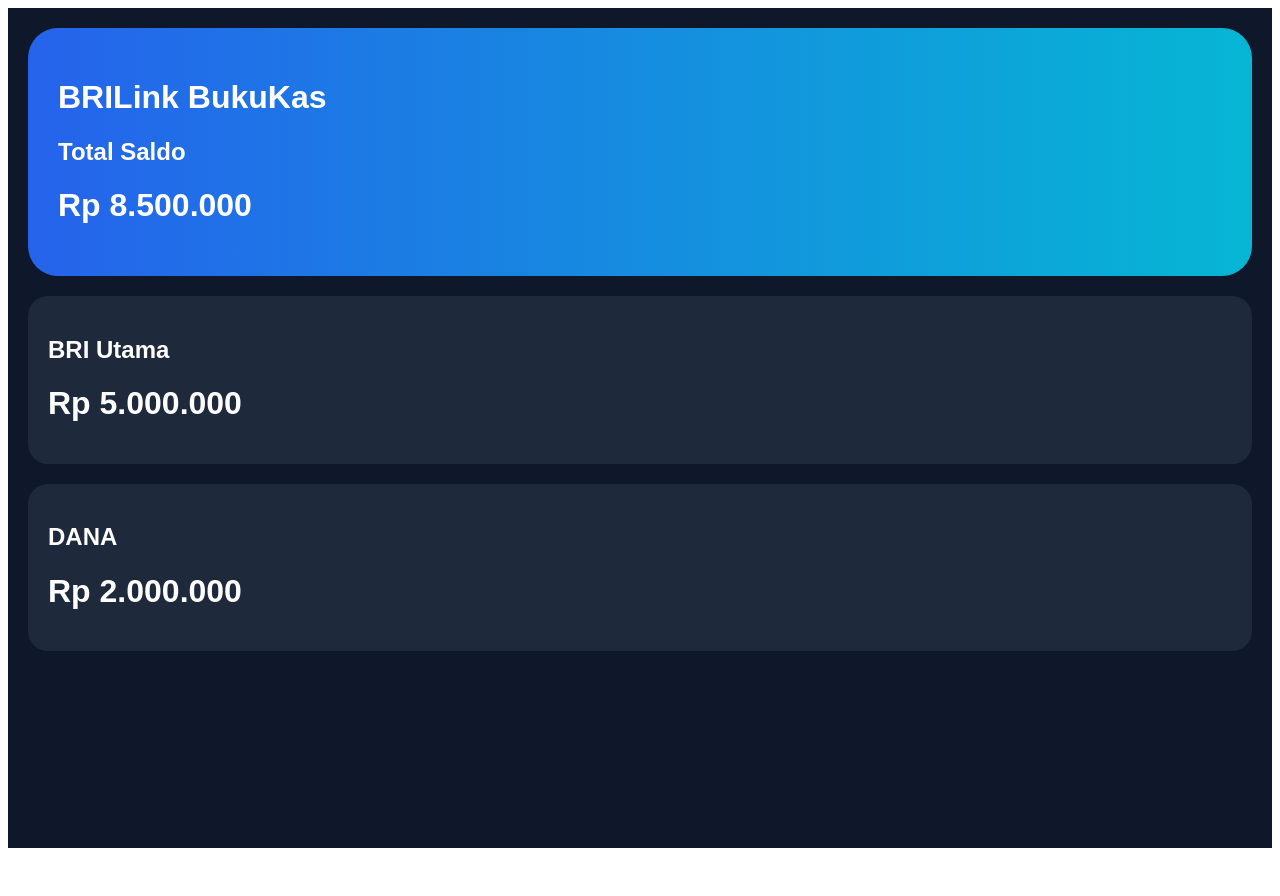
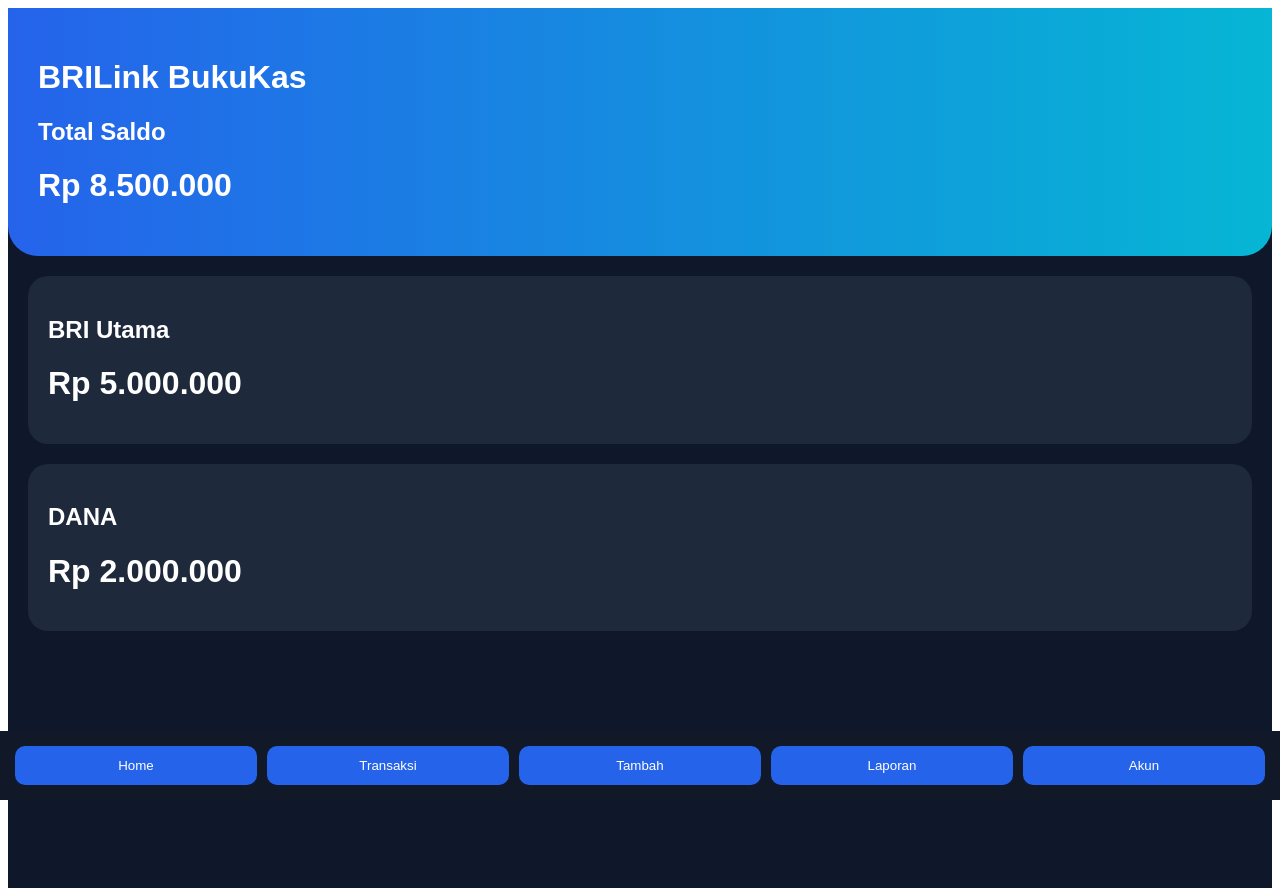
Before and after one commit to karyabengkellas03-dot/Buku-kas-brilink, a React (Vite) app: page / in a window 1280 px wide. Before the commit the page ends 856 px from the top, so only its background shows below. Built offline with nearby package versions, Linux system fonts and the light colour scheme.

Commit message:
Update App.jsx

```diff
--- a/src/App.jsx
+++ b/src/App.jsx
@@ -1,22 +1,25 @@
-import React from "react";
+import React, { useState } from "react";
 
 export default function App() {
+  const [page, setPage] = useState("home");
+
   return (
     <div
       style={{
         background: "#0f172a",
         minHeight: "100vh",
         color: "white",
-        padding: 20,
         fontFamily: "Arial",
+        paddingBottom: 80,
       }}
     >
+      {/* HEADER */}
       <div
         style={{
           background: "linear-gradient(to right,#2563eb,#06b6d4)",
           padding: 30,
-          borderRadius: 30,
-          marginBottom: 20,
+          borderBottomLeftRadius: 30,
+          borderBottomRightRadius: 30,
         }}
       >
         <h1>BRILink BukuKas</h1>
@@ -24,6 +27,115 @@
         <h1>Rp 8.500.000</h1>
       </div>
 
+      {/* HOME */}
+      {page === "home" && (
+        <div style={{ padding: 20 }}>
+          <Card title="BRI Utama" saldo="Rp 5.000.000" />
+          <Card title="DANA" saldo="Rp 2.000.000" />
+        </div>
+      )}
+
+      {/* TRANSAKSI */}
+      {page === "transaksi" && (
+        <div style={{ padding: 20 }}>
+          <h1>Riwayat Transaksi</h1>
+
+          <Box>
+            <h2>Transfer</h2>
+            <p>BRI → DANA</p>
+            <h2 style={{ color: "#22c55e" }}>+ Rp 500.000</h2>
+          </Box>
+
+          <Box>
+            <h2>Tarik Tunai</h2>
+            <p>BRI Utama</p>
+            <h2 style={{ color: "#ef4444" }}>- Rp 200.000</h2>
+          </Box>
+        </div>
+      )}
+
+      {/* TAMBAH */}
+      {page === "tambah" && (
+        <div style={{ padding: 20 }}>
+          <h1>Tambah Transaksi</h1>
+
+          <Box>
+            <input style={input} placeholder="Nominal" />
+
+            <select style={input}>
+              <option>Pilih Jenis</option>
+              <option>Transfer</option>
+              <option>Pulsa</option>
+              <option>Token PLN</option>
+            </select>
+
+            <button style={button}>Simpan</button>
+          </Box>
+        </div>
+      )}
+
+      {/* LAPORAN */}
+      {page === "laporan" && (
+        <div style={{ padding: 20 }}>
+          <h1>Laporan</h1>
+
+          <Box>
+            <h2>Pemasukan</h2>
+            <h1 style={{ color: "#22c55e" }}>Rp 10.000.000</h1>
+          </Box>
+
+          <Box>
+            <h2>Pengeluaran</h2>
+            <h1 style={{ color: "#ef4444" }}>Rp 2.000.000</h1>
+          </Box>
+        </div>
+      )}
+
+      {/* AKUN */}
+      {page === "akun" && (
+        <div style={{ padding: 20 }}>
+          <h1>Akun</h1>
+
+          <Box>
+            <p>Nama: Sel Rafasya</p>
+            <p>Email: admin@gmail.com</p>
+
+            <button
+              style={{
+                ...button,
+                background: "#ef4444",
+              }}
+            >
+              Logout
+            </button>
+          </Box>
+        </div>
+      )}
+
+      {/* MENU */}
+      <div
+        style={{
+          position: "fixed",
+          bottom: 0,
+          left: 0,
+          right: 0,
+          background: "#111827",
+          display: "flex",
+          padding: 10,
+        }}
+      >
+        <Menu text="Home" click={() => setPage("home")} />
+        <Menu text="Transaksi" click={() => setPage("transaksi")} />
+        <Menu text="Tambah" click={() => setPage("tambah")} />
+        <Menu text="Laporan" click={() => setPage("laporan")} />
+        <Menu text="Akun" click={() => setPage("akun")} />
+      </div>
+    </div>
+  );
+}
+
+function Card({ title, saldo }) {
+  return (
     <div
       style={{
         background: "#1e293b",
@@ -32,20 +144,59 @@
         marginBottom: 20,
       }}
     >
-        <h2>BRI Utama</h2>
-        <h1>Rp 5.000.000</h1>
+      <h2>{title}</h2>
+      <h1>{saldo}</h1>
     </div>
+  );
+}
 
+function Box({ children }) {
+  return (
     <div
       style={{
         background: "#1e293b",
         padding: 20,
         borderRadius: 20,
+        marginBottom: 20,
       }}
     >
-        <h2>DANA</h2>
-        <h1>Rp 2.000.000</h1>
-      </div>
+      {children}
     </div>
   );
 }
+
+function Menu({ text, click }) {
+  return (
+    <button
+      onClick={click}
+      style={{
+        flex: 1,
+        margin: 5,
+        padding: 12,
+        border: "none",
+        borderRadius: 10,
+        background: "#2563eb",
+        color: "white",
+      }}
+    >
+      {text}
+    </button>
+  );
+}
+
+const input = {
+  width: "100%",
+  padding: 15,
+  marginBottom: 15,
+  borderRadius: 10,
+  border: "none",
+};
+
+const button = {
+  width: "100%",
+  padding: 15,
+  border: "none",
+  borderRadius: 10,
+  background: "#2563eb",
+  color: "white",
+};
```
Lines whose indentation alone changed are shown as unchanged.
